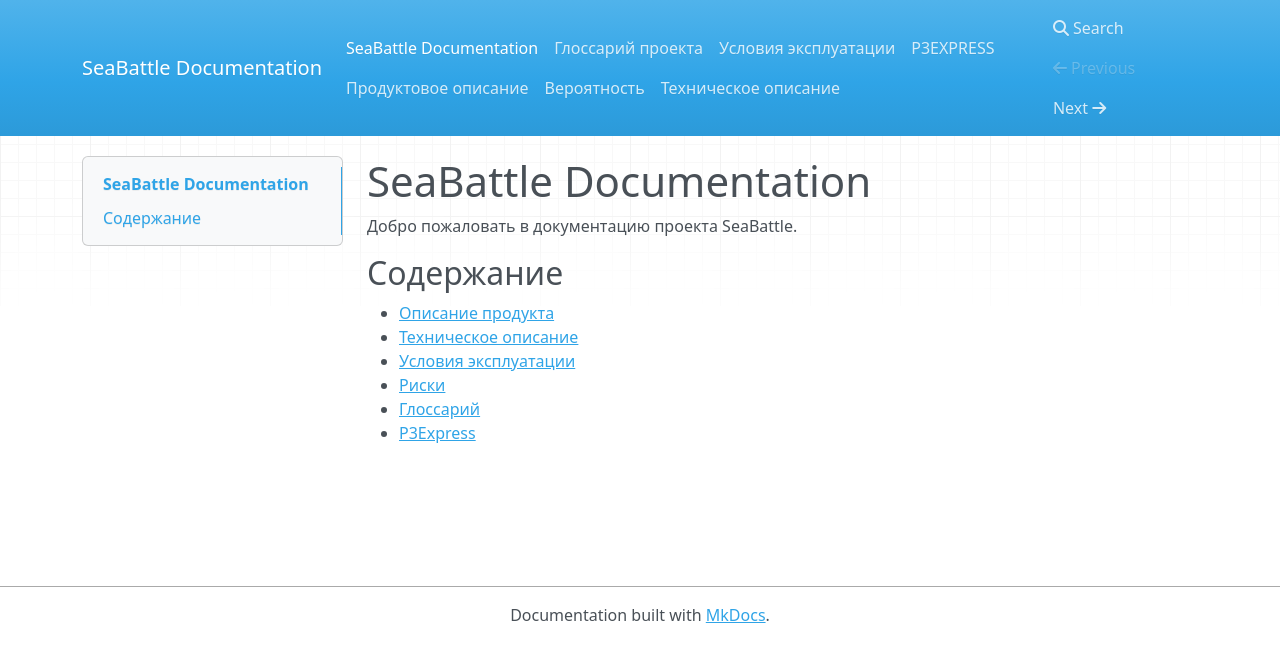
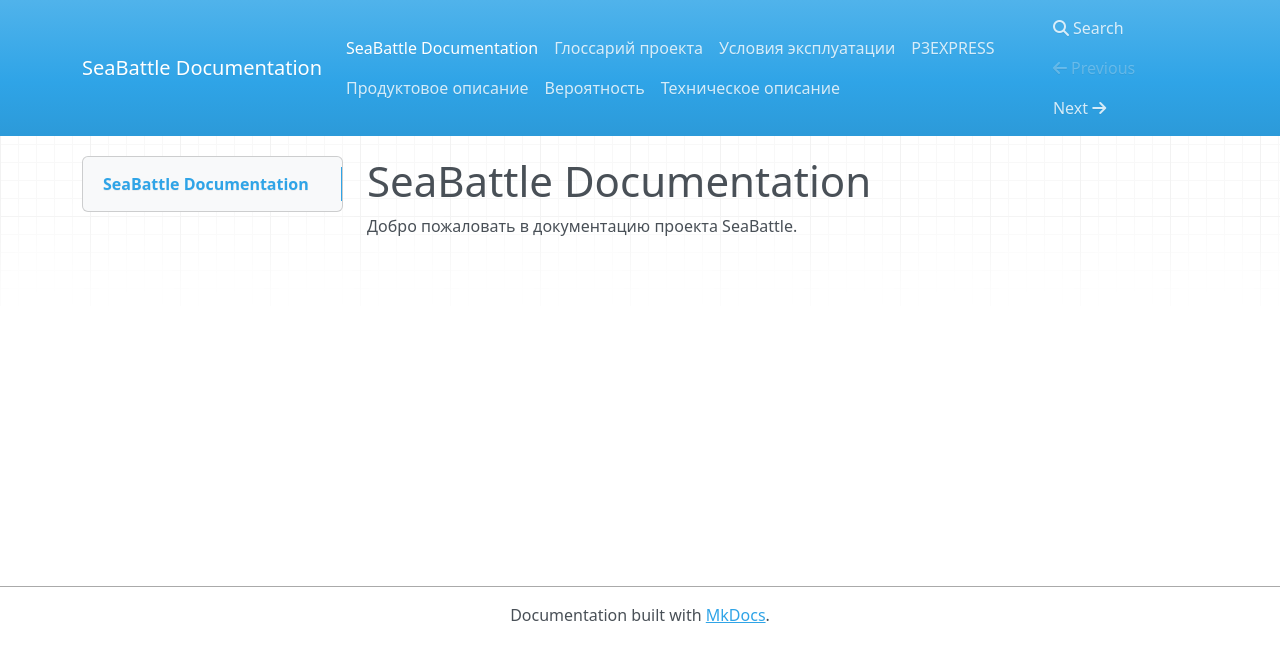
Before and after one commit to AnGREATern/SeaBattle, an MkDocs documentation site: the page built from docs/index.md, in a window 1280 px wide. Shown: the top 662 px of the page. Built offline with MkDocs 1.6.1, drawn with Linux system fonts in a browser that asks for light colours; nearby versions of some CDN libraries.

Commit message:
Проверка работоспособности

```diff
--- a/docs/index.md
+++ b/docs/index.md
@@ -1,12 +1,3 @@
 # SeaBattle Documentation
 
 Добро пожаловать в документацию проекта SeaBattle.
-
-## Содержание
-
-- [Описание продукта](product-description.md)
-- [Техническое описание](technical-description.md)
-- [Условия эксплуатации](operating-conditions.md)
-- [Риски](risk.md)
-- [Глоссарий](glossary.md)
-- [P3Express](p3express.md)
```
Also changed, not shown: README.md (+37 -5 lines), 1 other file.
